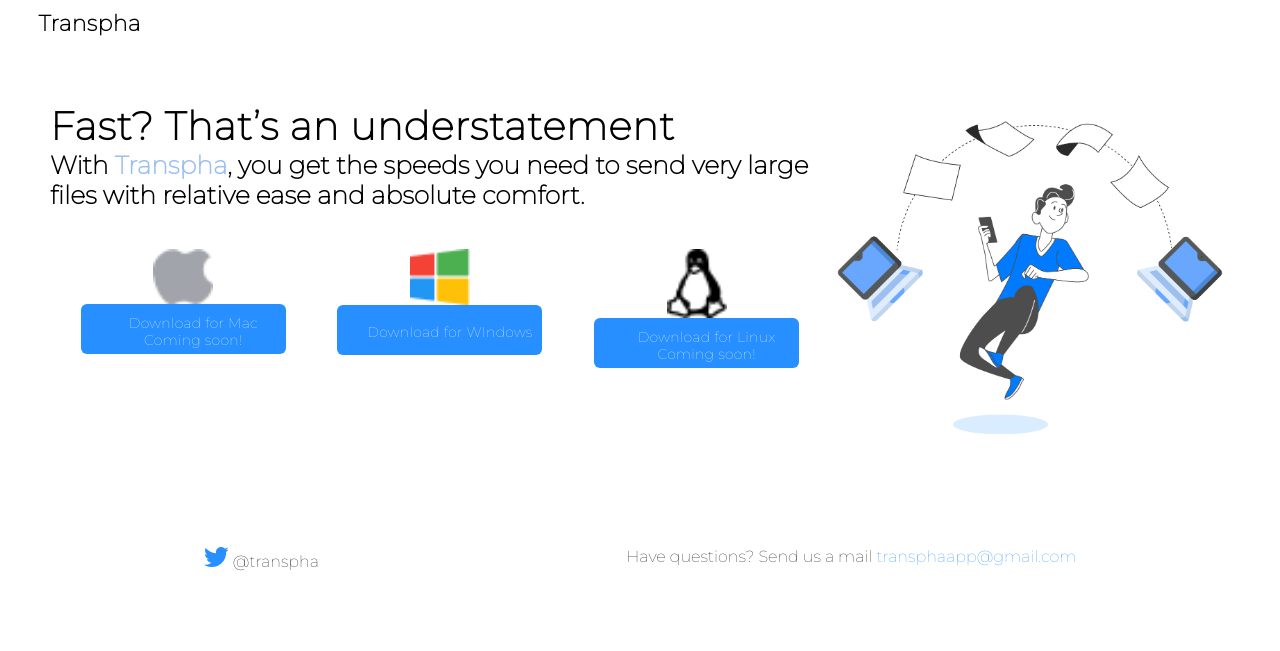
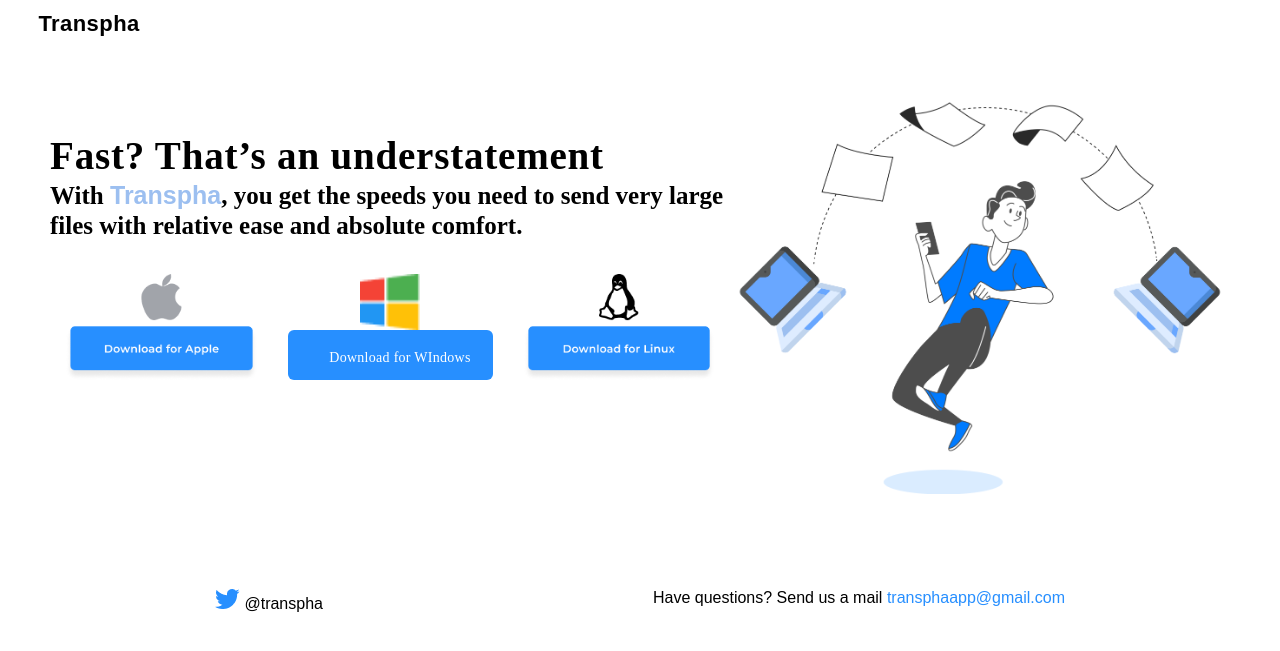
Before and after one commit to HERITAGEALABI/Transpha, a Flask app: page / in a window 1280 px wide. Shown: the top 651 px of the page. Run offline with Flask 2, Linux system fonts and the light colour scheme.

Commit message:
Revert "Made changes to the frontend"

```diff
--- a/static/style.css
+++ b/static/style.css
@@ -1,4 +1,3 @@
-@import url('https://fonts.googleapis.com/css2?family=Montserrat:wght@100&display=swap');
 .flex {
     display: flex;
 }
@@ -15,7 +14,7 @@
     margin: 0;
     padding: 0;
     box-sizing: border-box;
-    font-family: 'Montserrat', sans-serif;
+    font-family: 'Poppins', sans-serif;
     -webkit-tap-highlight-color: transparent;
 }
 
@@ -28,20 +27,8 @@
     flex-direction:column ;
     margin-bottom: 10%;
 }
-.button .two{
-    display: flex;
-    flex-direction:column ;
-    margin-bottom: 10%;
-}
-.button .three{
-    display: flex;
-    flex-direction:column ;
-    margin-bottom: 5%;
-}
 .section-one .button {
     display: flex;
-    margin: 5px;
-    justify-content: space-around;
 }
 .image{
     width:60px ;
@@ -69,7 +56,7 @@
      border-radius: 6px;
  }
 .section-one .vector{
-    width: 400px;
+    width: 500px;
     max-width: 100%
     ;
 }
@@ -83,10 +70,12 @@
     padding: 15px 0px;
     justify-content: space-around;
 }
-
-
+.section-one .button .icon{
+width: 200px;
+max-width: 100%;
+}
 .section-one h4{
-    font-family: 'Montserrat', sans-serif;
+    font-family: Montserrat;
 font-style: normal;
 font-weight: 600;
 font-size: 39.06px;
@@ -96,7 +85,7 @@
 letter-spacing: 0.02em;
 }
 .section-one p{
-    font-family: 'Montserrat', sans-serif;
+    font-family: Montserrat;
 font-style: normal;
 font-weight: 600;
 font-size: 25px;
@@ -135,7 +124,7 @@
 }
 .blue{
    color:  #278FFF;
-text-align: center;
+
 }
 /*Mobile screen*/
 @media only screen and (max-width: 400px){
@@ -154,7 +143,7 @@
      display: none;
     }
     .section-one h4{
-        font-family: 'Montserrat', sans-serif;
+        font-family: Montserrat;
     font-style: normal;
     font-weight: 200;
     font-size: 18.06px;
@@ -167,7 +156,7 @@
         overflow: hidden;
     }
     .section-one p{
-        font-family: 'Montserrat', sans-serif;
+        font-family: Montserrat;
     font-style: normal;
     font-weight: 300;
     font-size: 12px;
--- a/templates/index.html
+++ b/templates/index.html
@@ -5,8 +5,8 @@
   <meta charset="UTF-8">
   <meta name="viewport" content="width=device-width, initial-scale=1.0">
   <meta http-equiv="X-UA-Compatible" content="ie=edge">
-  <link rel="icon" href="../static/img/logo.png" type="image/png">
-  <link rel="stylesheet" href="../static/style.css">
+  <link rel="icon" href="static/img/logo.png" type="image/png">
+  <link rel="stylesheet" href="static/style.css">
   <title>Transpha</title>
 </head>
 <body>
@@ -25,33 +25,25 @@
                 </p>
                 <br/>
                 <div class="button">
-                    <span class="two">
-                        <img src="../static/img/apple.png" class="image" alt="windows" />
-                        <button class="click" >Download for Mac
-                            <br>
-                            Coming soon!
-                        </button>
+                    <span class="1">
+                   <a href="https://drive.google.com/file/d/1FrAwsskp0W--HiU3ZIRn6aG3-d0yGd6x/view?usp=drivesdk"> <img src="static/img/Apple.png" alt="" class="icon" /></a>
                     </span>
                     <span class="one">
-                        <img src="../static/img/Group.png" class="image" alt="Mac" />
+                        <img src="../static/img/Group.png" class="image" alt="windows" />
                         <button class="click" >Download for WIndows</button>
 </span>
-<span class="three">
-    <img src="../static/img/linux.png" class="image" alt="Linux" />
-    <button class="click" >Download for Linux
-        <br>
-        Coming soon!
-    </button>
+<span class="3">
+  <a href="https://drive.google.com/file/d/1FrAwsskp0W--HiU3ZIRn6aG3-d0yGd6x/view?usp=drivesdk">  <img src="static/img/Linux.png" alt="" class="icon" /></a>
 </span>
                 </div>
                 </div>
-                <img src="../static/img/Illustration(2).png" alt="illustration"  class="vector"/>
+                <img src="static/img/Illustration(2).png" alt="illustration"  class="vector"/>
                </div>
            </section>
 
            <footer>
                <div class="content">
-                   <img src="../static/img/Vector.png" alt="twitter" class="bird" />  @transpha
+                   <img src="static/img/Vector.png" alt="twitter" class="bird" />     @transpha
 
                </div>
                <div class="content1">
```
Also changed, not shown: static/img/Apple.png, static/img/Linux.png.
